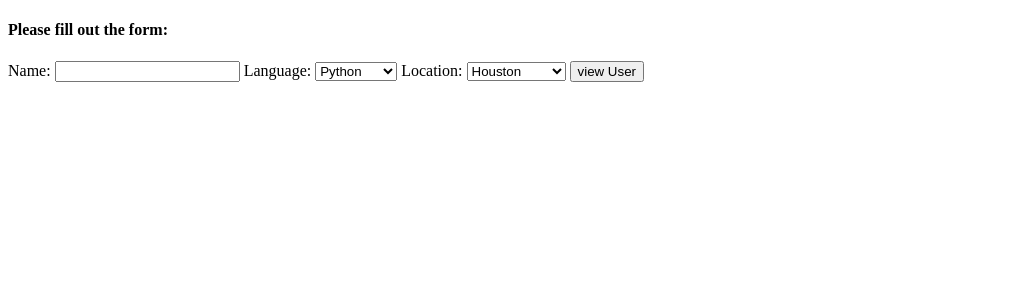
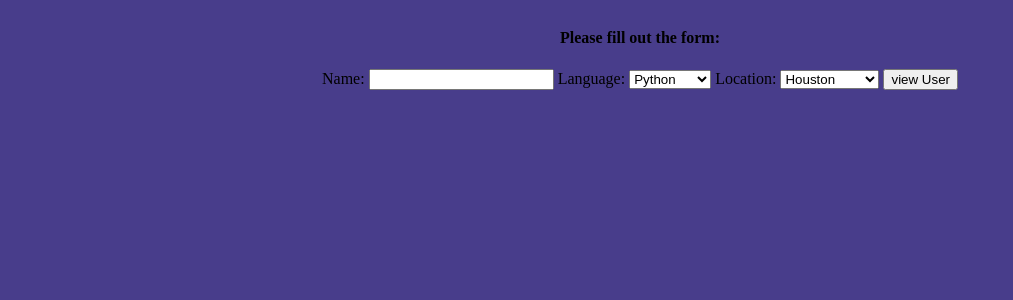
Before and after one commit to paulsmalze/dojoSurvey, a Django app: page / in a window 1280 px wide. Shown: the top 300 px of the page, without its empty margins (0-1013 px from the left). Run offline with Django 3.2, Linux system fonts and the light colour scheme.

Commit message:
added static files

```diff
--- /dev/null
+++ b/dojoSurveyApp/static/css/styles.css
@@ -0,0 +1,7 @@
+body{
+    background-color: darkslateblue;
+    display: flex;
+    flex-direction: column;
+    justify-content: center;
+    align-items: center;
+}
--- a/dojoSurveyApp/templates/form.html
+++ b/dojoSurveyApp/templates/form.html
@@ -4,6 +4,8 @@
     <meta charset="UTF-8">
     <meta name="viewport" content="width=device-width, initial-scale=1.0">
     <title>Dojo Survey</title>
+    {% load static %}
+    <link rel="stylesheet" href="{% static 'css/styles.css' %}">
 </head>
 <body>
     <h4>Please fill out the form:</h4>
```
Also changed, not shown: dojoSurveyApp/templates/result.html (line endings or trailing spaces), 3 other files.
